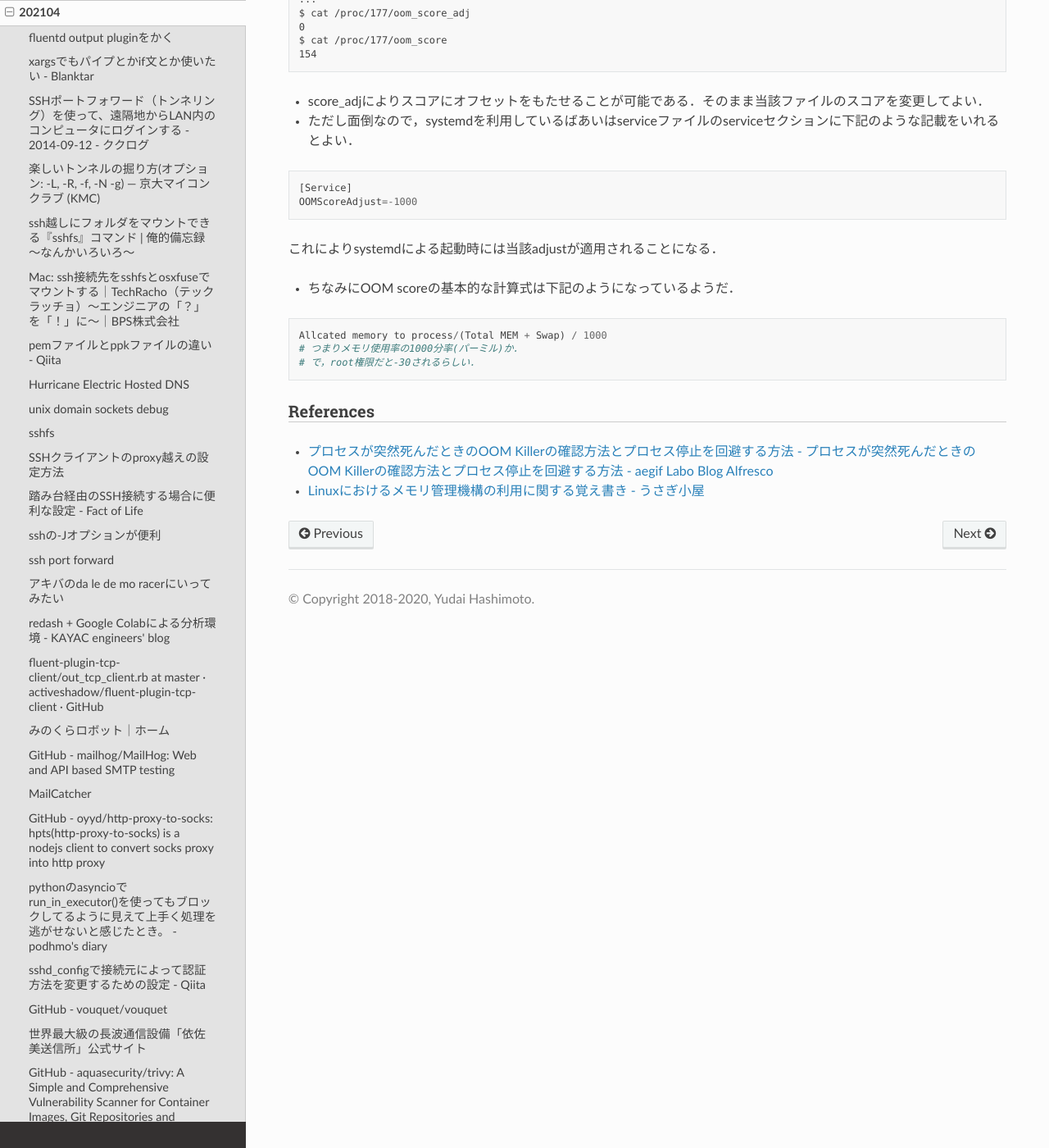
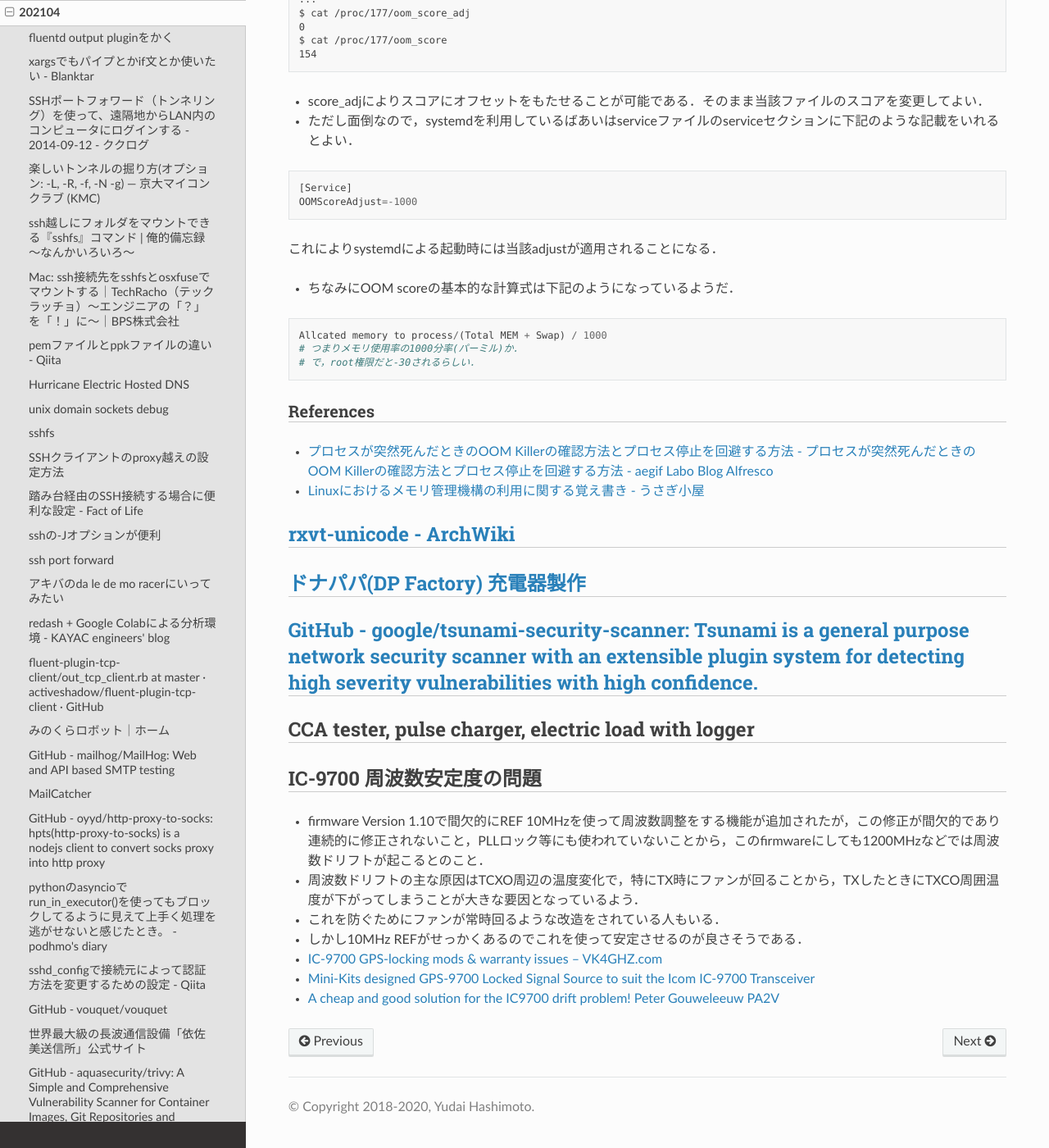
Before and after one commit to jp7fkf/JP7FKF-Warehouse, a Sphinx documentation site: the page built from source/dialy/202104.md, in a window 1280 px wide and 1400 px high, scrolled down 5791 px. Shown: the whole window at 82% size. Built offline with Sphinx 7.4.7 and the Read the Docs theme 2.0.0, drawn with Linux system fonts in a browser that asks for light colours.

Commit message:
2021-05-04 14:29:04 JST

```diff
--- a/source/dialy/202104.md
+++ b/source/dialy/202104.md
@@ -193,3 +193,20 @@ Allcated memory to process/(Total MEM + Swap) / 1000
 ### References
 - [プロセスが突然死んだときのOOM Killerの確認方法とプロセス停止を回避する方法 - プロセスが突然死んだときのOOM Killerの確認方法とプロセス停止を回避する方法 - aegif Labo Blog Alfresco](https://aegif.jp/alfresco/tech-info/-/20201119-alfresco/1.1)
 - [Linuxにおけるメモリ管理機構の利用に関する覚え書き - うさぎ小屋](https://kimiyuki.net/blog/2016/12/31/linux-memory-management/)
+
+## [rxvt-unicode - ArchWiki](https://wiki.archlinux.org/index.php/rxvt-unicode)
+
+## [ドナパパ(DP Factory) 充電器製作](http://donalspapa.blog34.fc2.com/blog-category-16.html)
+
+## [GitHub - google/tsunami-security-scanner: Tsunami is a general purpose network security scanner with an extensible plugin system for detecting high severity vulnerabilities with high confidence.](https://github.com/google/tsunami-security-scanner)
+
+## CCA tester, pulse charger, electric load with logger
+
+## IC-9700 周波数安定度の問題
+- firmware Version 1.10で間欠的にREF 10MHzを使って周波数調整をする機能が追加されたが，この修正が間欠的であり連続的に修正されないこと，PLLロック等にも使われていないことから，このfirmwareにしても1200MHzなどでは周波数ドリフトが起こるとのこと．
+- 周波数ドリフトの主な原因はTCXO周辺の温度変化で，特にTX時にファンが回ることから，TXしたときにTXCO周囲温度が下がってしまうことが大きな要因となっているよう．
+- これを防ぐためにファンが常時回るような改造をされている人もいる．
+- しかし10MHz REFがせっかくあるのでこれを使って安定させるのが良さそうである．
+- [IC-9700 GPS-locking mods & warranty issues – VK4GHZ.com](https://vk4ghz.com/ic-9700-gps-locking-mods-warranty-issues/)
+- [Mini-Kits designed GPS-9700 Locked Signal Source to suit the Icom IC-9700 Transceiver](https://www.minikits.com.au/gps9700)
+- [A cheap and good solution for the IC9700 drift problem! Peter Gouweleeuw PA2V](http://www.ok2kkw.com/pa2v/ic9700_drift_solution.htm?fbclid=IwAR0ugYaQ7aAAT4wdbm9Tb2Ogpsdln6f9PclgNfVGheLAuLvor_BGKx0rxhQ)
--- a/source/index.rst
+++ b/source/index.rst
@@ -42,6 +42,7 @@ Welcome to JP7FKF-Warehouse!
   dialy/202102
   dialy/202103
   dialy/202104
+  dialy/202105
   todo
   programming/sh
   programming/go
```
Also changed, not shown: source/dialy/202105.md (added, +7 -0 lines), source/hobbies/trip.md (+1 -0 lines), source/tech/elastiflow.md (+1 -1 lines).
